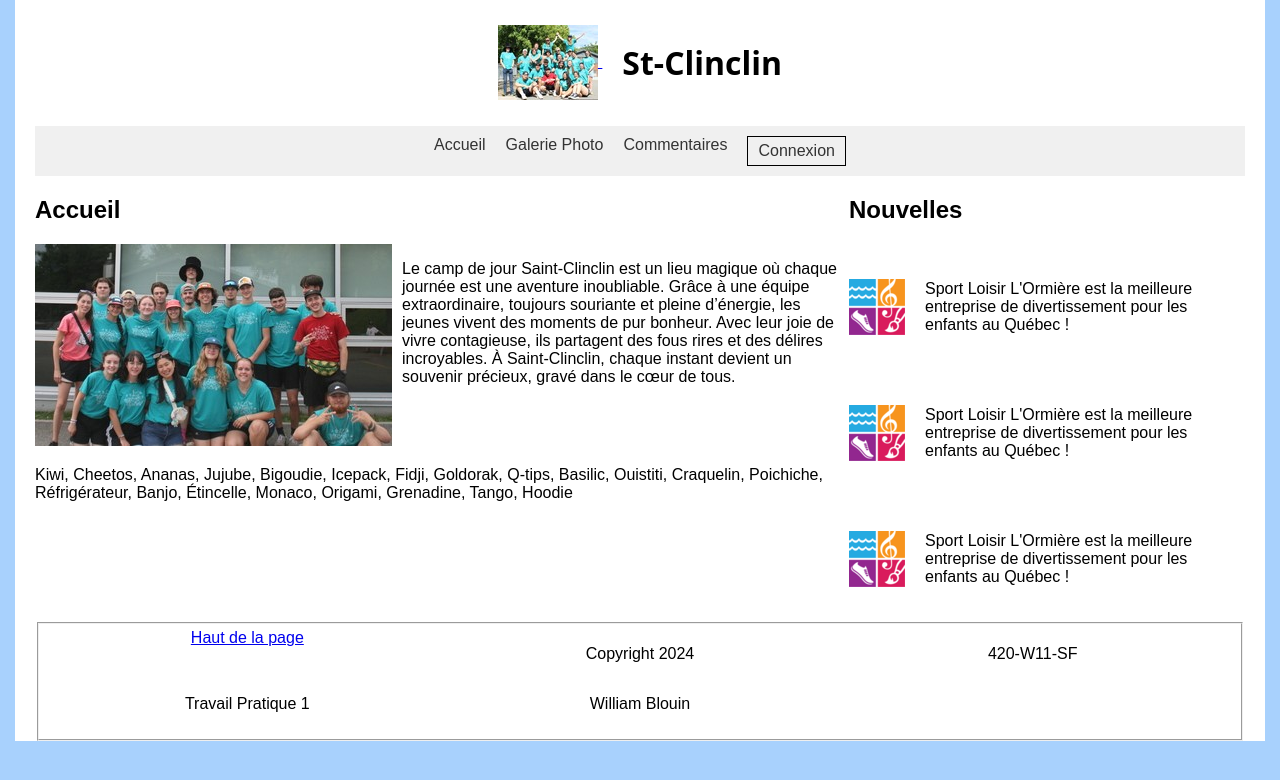
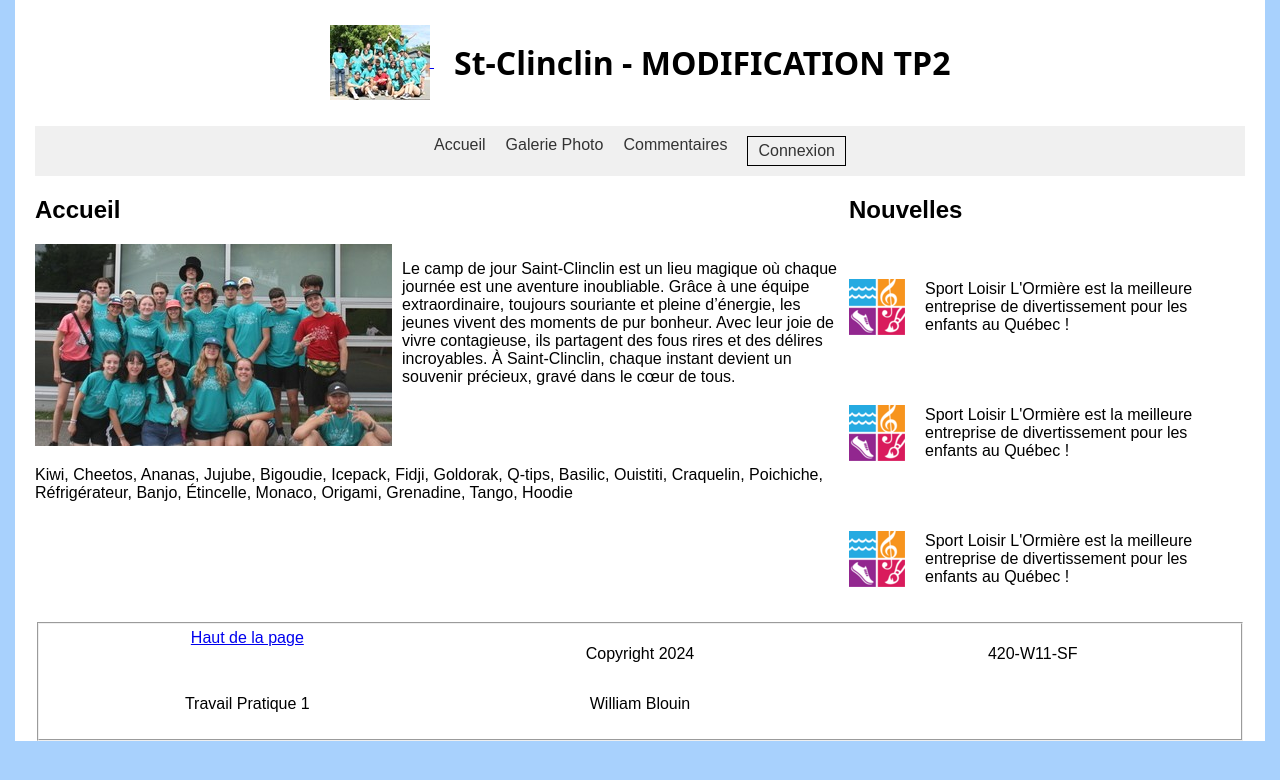
Before and after one commit to Goldorak715/TP2-PP-2443997, a plain HTML site: page index.html in a window 1280 px wide. Drawn offline with Linux system fonts and the light colour scheme.

Commit message:
commit 2 changement titre

```diff
--- a/index.html
+++ b/index.html
@@ -14,7 +14,7 @@
       <a href="index.html">
         <img class="logosite" src="img/groupe2.JPG" alt="Logo Saint-Clinclin" />
       </a>
-      <h1>St-Clinclin</h1>
+      <h1>St-Clinclin - MODIFICATION TP2</h1>
     </header>
 
     <nav class="nav">
```
